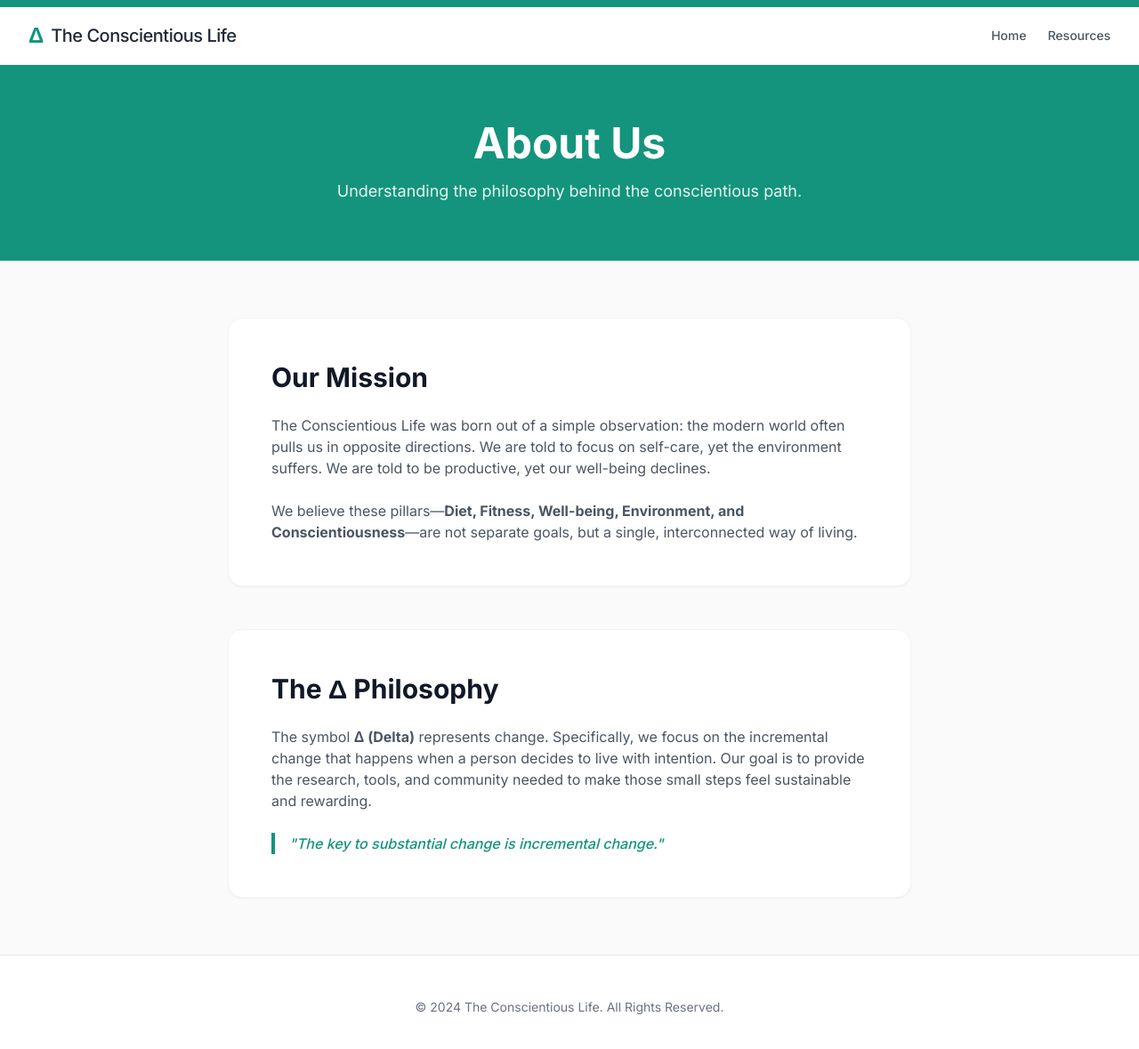
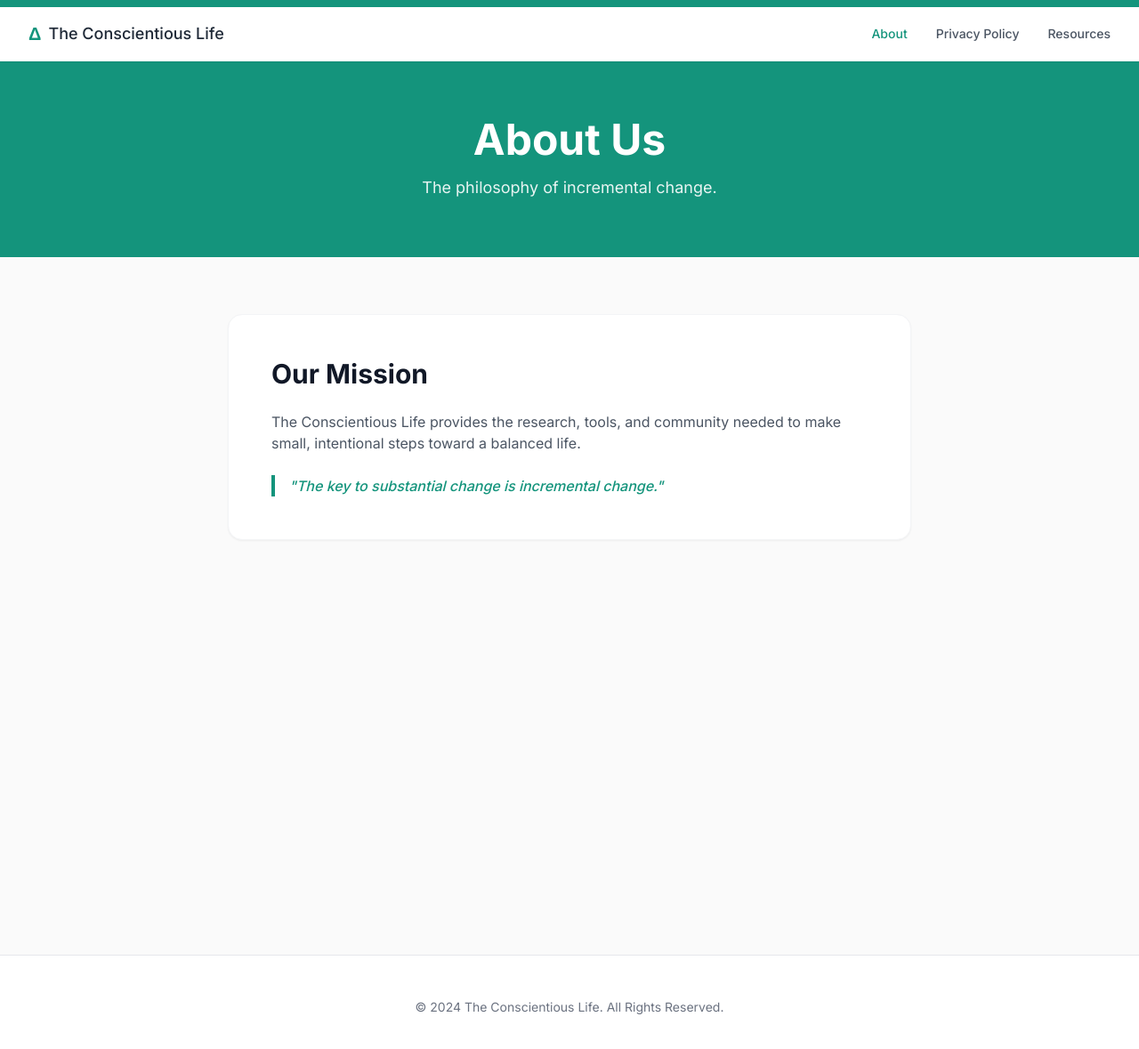
Before and after one commit to theconscientiouslife1-coder/TheCL, a Jekyll site: the page About.html, which Jekyll copies as it is, in a window 1280 px wide and 1190 px high. Shown: the top 1179 px of the window at 89% size. Built offline with Jekyll 4.4.1, drawn with Linux system fonts in a browser that asks for light colours; nearby versions of some CDN libraries.

```diff
--- a/About.html
+++ b/About.html
@@ -4,9 +4,7 @@
     <meta charset="UTF-8">
     <meta name="viewport" content="width=device-width, initial-scale=1.0">
     <title>About - The Conscientious Life</title>
-
     <link rel="stylesheet" href="/style.css">
-
     <script src="https://cdn.tailwindcss.com"></script>
     <script src="https://unpkg.com/lucide@latest"></script>
     <link rel="preconnect" href="https://fonts.googleapis.com">
@@ -15,27 +13,24 @@
     <style>
         body { font-family: 'Inter', sans-serif; display: flex; flex-direction: column; min-height: 100vh; }
         .flex-grow { flex-grow: 1; }
-        @keyframes slide-up-and-fade {
-            0% { opacity: 0; transform: translateY(20px); }
-            100% { opacity: 1; transform: translateY(0); }
-        }
-        .slide-up { animation: slide-up-and-fade 0.7s ease-out forwards; }
+        @keyframes slide-up-and-fade { 0% { opacity: 0; transform: translateY(20px); } 100% { opacity: 1; transform: translateY(0); } }
+        .slide-up { animation: slide-up-and-fade 0.8s ease-out forwards; }
         .opacity-0 { opacity: 0; }
     </style>
 </head>
 <body class="bg-neutral-50 text-gray-800">
-
     <div class="top-ribbon"></div>
 
-    <header class="bg-white shadow-sm border-b border-gray-100">
+    <header class="bg-white shadow-sm border-b border-gray-100 sticky top-0 z-50">
         <div class="container mx-auto px-4 sm:px-6 lg:px-8">
             <div class="flex justify-between items-center py-4">
                 <a href="index.html" class="flex items-center space-x-2 text-gray-800">
-                    <span class="text-xl md:text-2xl font-bold text-[#14947c]">Δ</span>
-                    <span class="text-lg md:text-xl font-medium tracking-tight">The Conscientious Life</span>
+                    <span class="text-xl font-bold text-[#14947c]">Δ</span>
+                    <span class="text-lg font-medium">The Conscientious Life</span>
                 </a>
-                <nav class="hidden md:flex items-center space-x-6 text-sm font-medium text-gray-600">
-                    <a href="index.html" class="hover:text-[#14947c] transition-colors">Home</a>
+                <nav class="hidden md:flex items-center space-x-8 text-sm font-medium text-gray-600">
+                    <a href="About.html" class="text-[#14947c]">About</a>
+                    <a href="#" class="hover:text-[#14947c] transition-colors">Privacy Policy</a>
                     <a href="#" class="hover:text-[#14947c] transition-colors">Resources</a>
                 </nav>
             </div>
@@ -45,49 +40,23 @@
     <section class="bg-[#14947c] py-16 text-center text-white">
         <div class="container mx-auto px-4">
             <h1 class="text-3xl md:text-5xl font-bold mb-4">About Us</h1>
-            <p class="text-lg opacity-90 max-w-2xl mx-auto">Understanding the philosophy behind the conscientious path.</p>
+            <p class="text-lg opacity-90 max-w-2xl mx-auto">The philosophy of incremental change.</p>
         </div>
     </section>
 
-    <main class="flex-grow container mx-auto px-4 sm:px-6 lg:px-8 py-16">
-        <div class="max-w-3xl mx-auto space-y-12">
-
-            <section class="bg-white p-8 md:p-12 rounded-2xl shadow-sm border border-gray-100 animate-on-scroll opacity-0">
-                <h2 class="text-3xl font-bold text-gray-900 mb-6">Our Mission</h2>
-                <div class="prose prose-lg text-gray-600 space-y-6">
-                    <p>The Conscientious Life was born out of a simple observation: the modern world often pulls us in opposite directions. We are told to focus on self-care, yet the environment suffers. We are told to be productive, yet our well-being declines.</p>
-                    <p>We believe these pillars—<strong>Diet, Fitness, Well-being, Environment, and Conscientiousness</strong>—are not separate goals, but a single, interconnected way of living.</p>
-                </div>
-            </section>
-
-            <section class="bg-white p-8 md:p-12 rounded-2xl shadow-sm border border-gray-100 animate-on-scroll opacity-0">
-                <h2 class="text-3xl font-bold text-gray-900 mb-6">The Δ Philosophy</h2>
-                <div class="prose prose-lg text-gray-600 space-y-6">
-                    <p>The symbol <strong>Δ (Delta)</strong> represents change. Specifically, we focus on the incremental change that happens when a person decides to live with intention. Our goal is to provide the research, tools, and community needed to make those small steps feel sustainable and rewarding.</p>
-                    <p class="italic text-[#14947c] font-medium border-l-4 border-[#14947c] pl-4">"The key to substantial change is incremental change."</p>
-                </div>
-            </section>
-
+    <main class="flex-grow container mx-auto px-4 py-16">
+        <div class="max-w-3xl mx-auto bg-white p-8 md:p-12 rounded-2xl shadow-sm border border-gray-100">
+             <h2 class="text-3xl font-bold text-gray-900 mb-6">Our Mission</h2>
+             <div class="prose prose-lg text-gray-600 space-y-6">
+                <p>The Conscientious Life provides the research, tools, and community needed to make small, intentional steps toward a balanced life.</p>
+                <p class="italic text-[#14947c] font-medium border-l-4 border-[#14947c] pl-4">"The key to substantial change is incremental change."</p>
+             </div>
         </div>
     </main>
 
     <footer class="bg-white border-t py-12 text-center text-gray-500 text-sm">
         <p>&copy; 2024 The Conscientious Life. All Rights Reserved.</p>
     </footer>
-
-    <script>
-        lucide.createIcons();
-        const observer = new IntersectionObserver((entries) => {
-            entries.forEach(entry => {
-                if (entry.isIntersecting) {
-                    entry.target.classList.add('slide-up');
-                    entry.target.classList.remove('opacity-0');
-                    observer.unobserve(entry.target);
-                }
-            });
-        }, { threshold: 0.1 });
-
-        document.querySelectorAll('.animate-on-scroll').forEach(section => observer.observe(section));
-    </script>
+    <script>lucide.createIcons();</script>
 </body>
 </html>
```
Also changed, not shown: index.html (+48 -36 lines).
